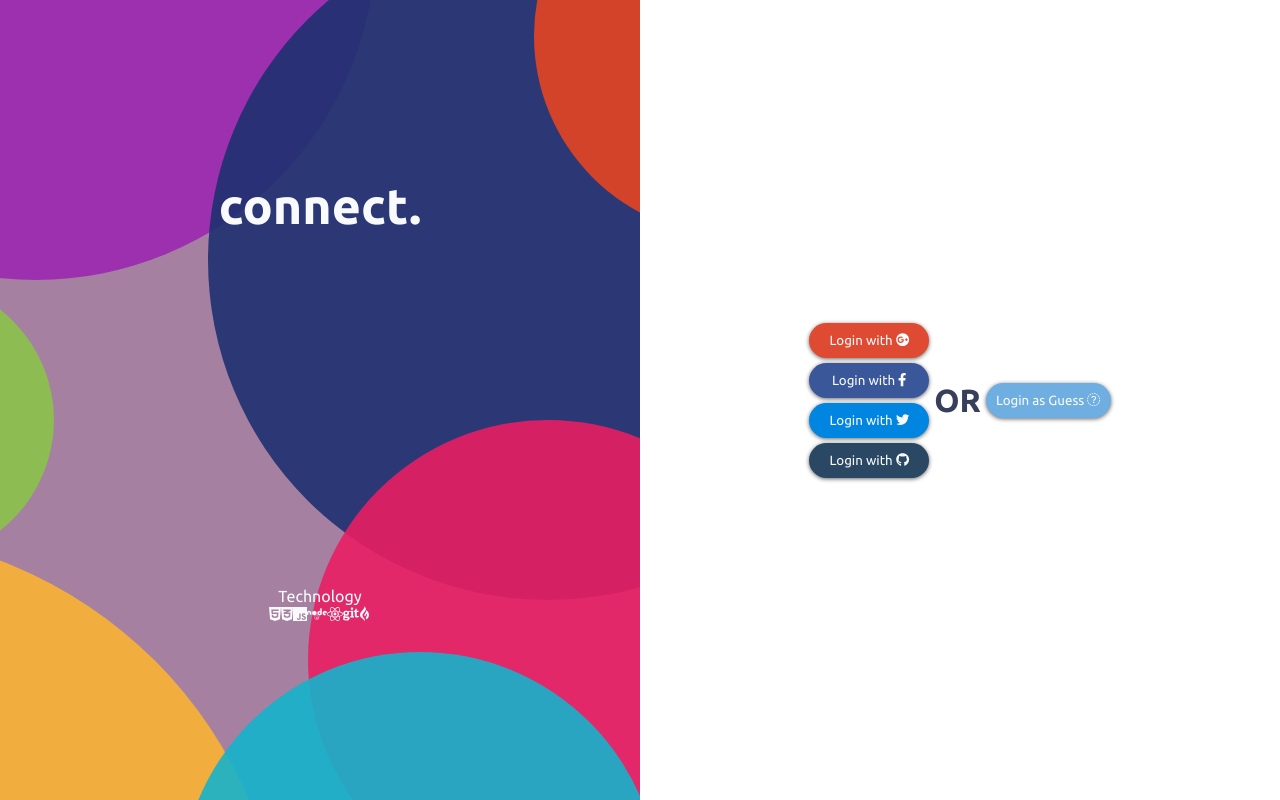
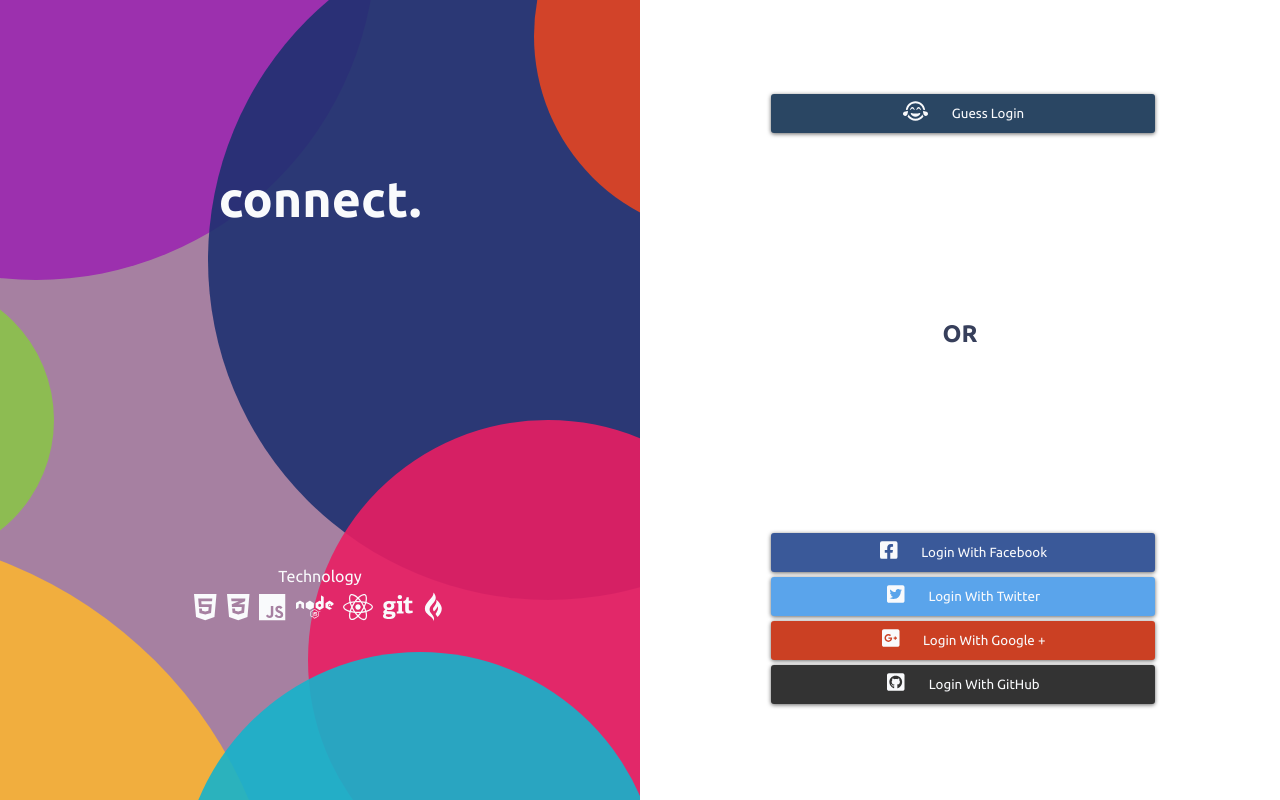
Before and after one commit to hamsahmedansari/React-Realtime-Chat, a React (Create React App) app: page / in a window 1280 px wide. Built offline with nearby package versions, Linux system fonts and the light colour scheme.

Commit message:
UPDATE: :construction: UI Login right side complete

```diff
--- a/src/App.css
+++ b/src/App.css
@@ -29,8 +29,7 @@ body {
   cursor: pointer;
   background-color: #6faee0;
   color: #f9fafc;
-
-  transition: background-color 0.3s;
+  transition: all 0.2s ease-in-out;
 }
 
 .btn:hover,
--- a/src/components/login/index.jsx
+++ b/src/components/login/index.jsx
@@ -69,30 +69,34 @@ class Login extends Component {
             </div>
           </div>
           <div className="item body flex-container">
-            <div className="item social-btn">
-              <button className="btn ">
-                Login with <i className="fab fa-google-plus" />
-              </button>
-
-              <button className="btn ">
-                Login with <i className="fab fa-facebook-f" />
-              </button>
-
-              <button className="btn ">
-                Login with <i className="fab fa-twitter" />
-              </button>
-
-              <button className="btn ">
-                Login with <i className="fab fa-github" />
+            {/* <div className="item flex-container"> */}
+            <div className="item">
+              <button className="btn flex-container">
+                <i className="far fa-grin-tears item" />
+                <span className="item">Guess Login</span>
               </button>
             </div>
             <div className="item">
-              <h1>OR</h1>
+              <h2>OR</h2>
             </div>
             <div className="item">
-              <button className="btn ">
-                Login as Guess <i className="fab fa-frown" />
+              <button className="btn flex-container">
+                <i className="fab fa-facebook-square item" />
+                <span className="item">Login With Facebook</span>
               </button>
+              <button className="btn flex-container">
+                <i className="fab fa-twitter-square item" />
+                <span className="item">Login With Twitter</span>
+              </button>
+              <button className="btn flex-container">
+                <i className="fab fa-google-plus-square item" />
+                <span className="item">Login With Google +</span>
+              </button>
+              <button className="btn flex-container">
+                <i className="fab fa-github-square item" />
+                <span className="item">Login With GitHub</span>
+              </button>
+              {/* </div> */}
             </div>
           </div>
         </div>
--- a/src/components/login/style.scss
+++ b/src/components/login/style.scss
@@ -46,6 +46,14 @@
         }
         h4 {
           font-weight: 400;
+        }
+        .technology {
+          align-items: center;
+          justify-content: center;
+          font-size: 30px;
+          .item {
+            margin: 5px;
+          }
         }
       }
       .ball {
@@ -129,47 +137,69 @@
     }
   }
   .body {
+    color: #373f5b;
     align-items: center;
-    text-align: center;
-    justify-content: center;
-    color: #373f5b;
+    justify-content: space-around;
+    flex-direction: column;
+    height: 100%;
+    h1 {
+      font-size: 40px;
+    }
     button {
-      margin: 5px;
-      min-width: 120px;
-    }
-    .social-btn {
-      :nth-child(1):not(svg) {
-        background-color: #df4a32;
+      width: 100%;
+      margin: 3px;
+      border-radius: 3px;
+      margin-bottom: 5px;
+      padding: 0px;
+      padding-left: 25px;
+      flex-direction: column;
+      align-items: flex-start;
+      justify-content: space-around;
+      background: #2a4663;
+      span {
+        display: inline-flex;
       }
-      :nth-child(2):not(svg) {
-        background-color: #3a579a;
-      }
-      :nth-child(3):not(svg) {
-        background-color: #0085e0;
-      }
-      :nth-child(4):not(svg) {
-        background-color: #2a4763;
-      }
-      button {
-        transition: all ease-in-out 0.1s;
+      svg {
+        font-size: 20px;
       }
     }
-    .social-btn:hover {
+    > :nth-child(3) {
+      > :nth-child(1) {
+        background-color: #3a5999;
+      }
+      > :nth-child(2) {
+        background-color: #5aa4eb;
+      }
+      > :nth-child(3) {
+        background-color: #cb4023;
+      }
+      > :nth-child(4) {
+        background-color: #333333;
+      }
+    }
+    > :nth-child(3):hover {
       button {
-        filter: blur(2px);
-        transform: scale(0.95);
+        filter: blur(5px);
+        transform: scale(1);
       }
       button:hover {
-        transform: scale(1.05);
         filter: blur(0px);
+        transform: scale(1.2);
       }
+    }
+    > div {
+      text-align: center;
+      width: 60%;
     }
   }
 }
 @media only screen and (max-width: 600px) {
   .login {
+    .body {
+      height: 60%;
+    }
     > div {
-      flex-direction: column;
+      flex-direction: row;
       > div {
         height: 60%;
         width: 100%;
```
